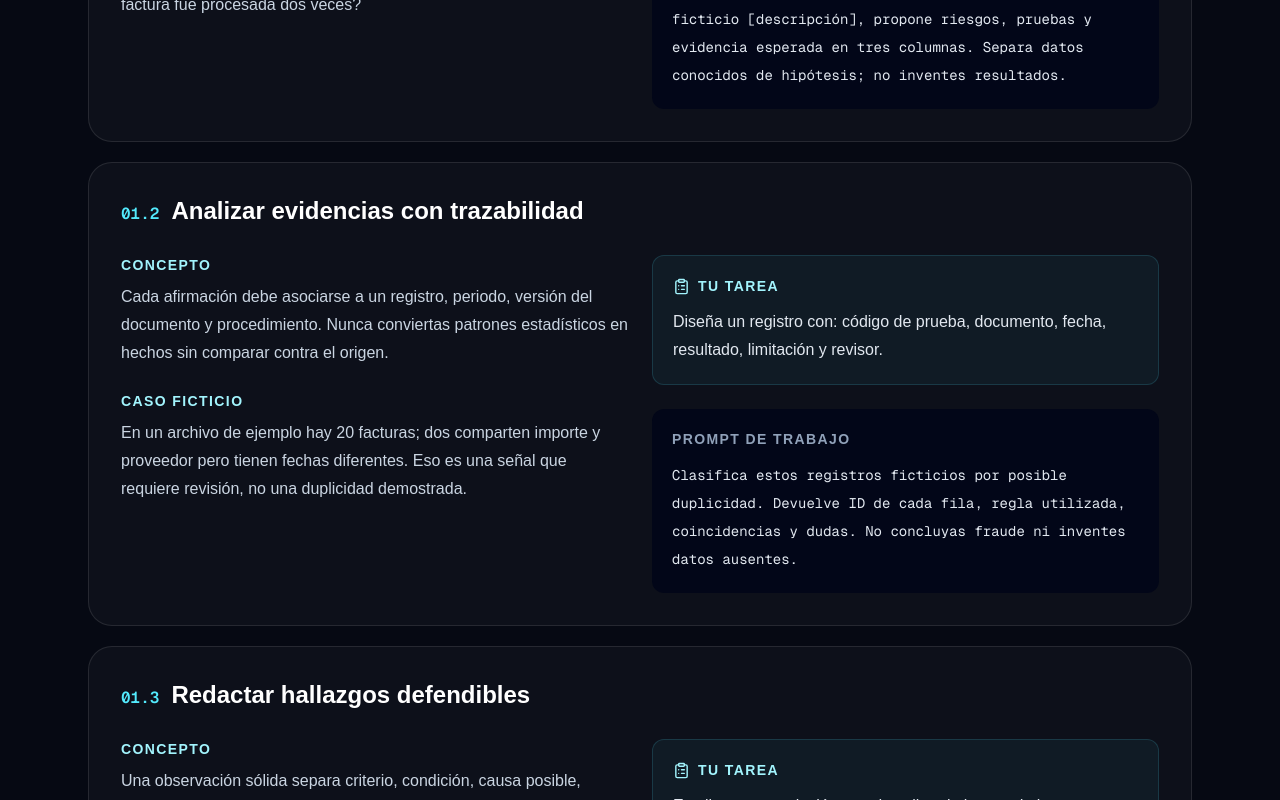
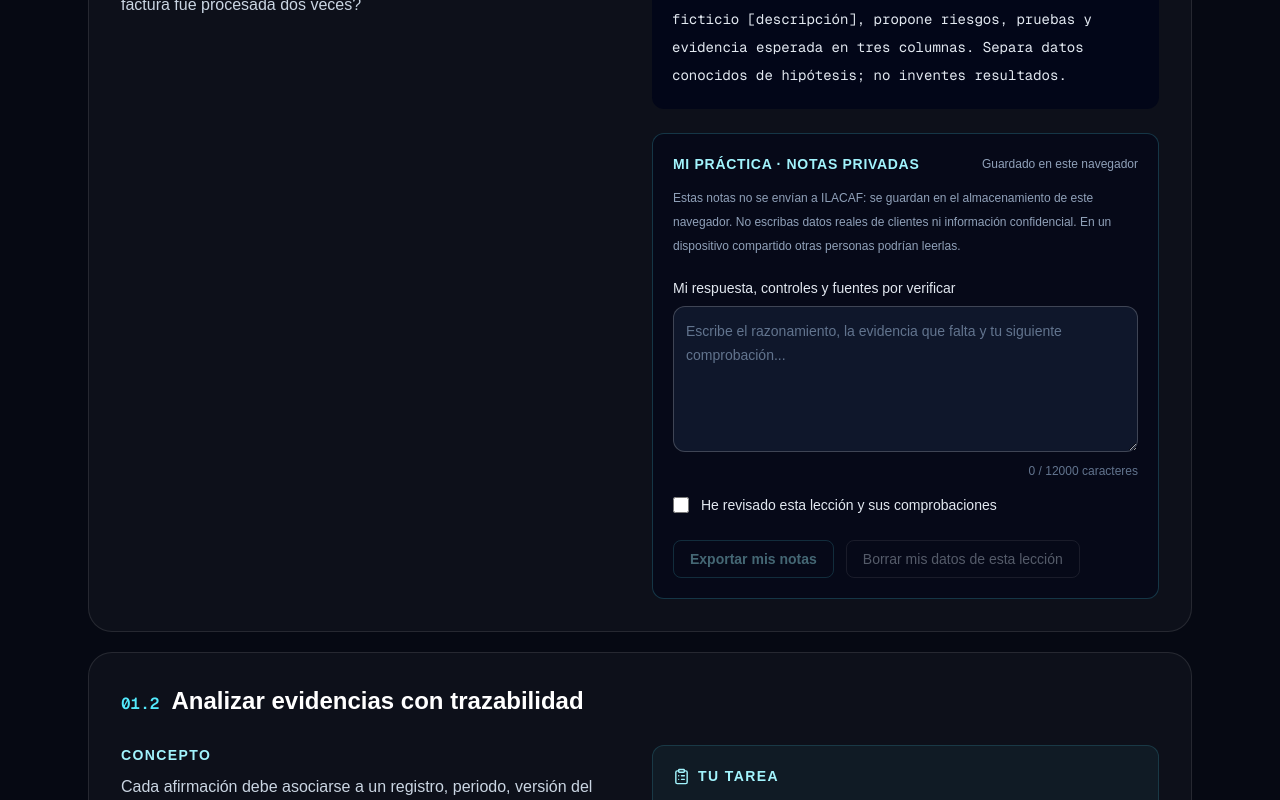
Before and after one commit to belentani7/ilacaf-taller-ia, a Next.js app: page /curso in a window 1280 px wide. Shown: the part 1480-2280 px from the top of the page. Built offline with nearby package versions, Linux system fonts and the light colour scheme.

Commit message:
feat(ilacaf): connect personal practice workspace to all nine lessons

```diff
--- a/app/curso/page.tsx
+++ b/app/curso/page.tsx
@@ -1,6 +1,7 @@
 import Link from "next/link";
 import { ArrowLeft, ArrowRight, ClipboardList, FileCheck2, ShieldCheck } from "lucide-react";
 import PracticeLab from "../../components/PracticeLab";
+import LessonWorkspace from "../../components/LessonWorkspace";
 
 const modules = [
   {
@@ -155,6 +156,7 @@ export default function CoursePage() {
                           <h4 className="text-sm font-semibold uppercase tracking-widest text-slate-400">Prompt de trabajo</h4>
                           <p className="mt-3 whitespace-pre-wrap font-mono text-sm leading-7 text-slate-200">{lesson.prompt}</p>
                         </div>
+                        <LessonWorkspace id={`${module.number}-${i + 1}`} title={`${module.title} · ${lesson.title}`} />
                       </div>
                     </div>
                   </article>
```
